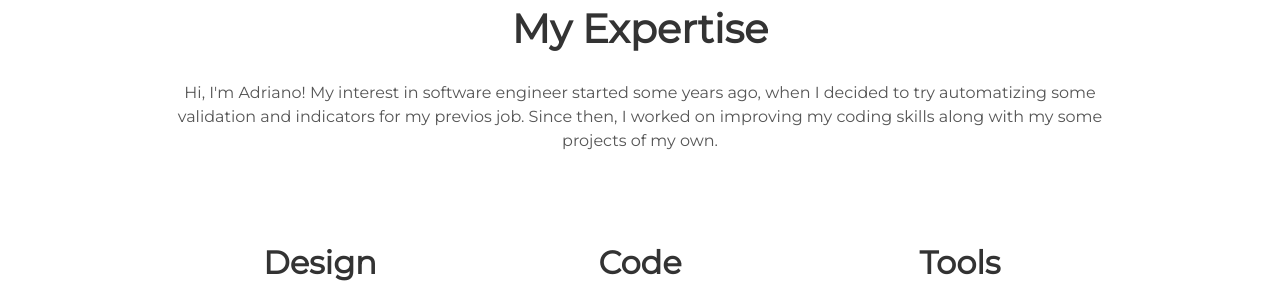
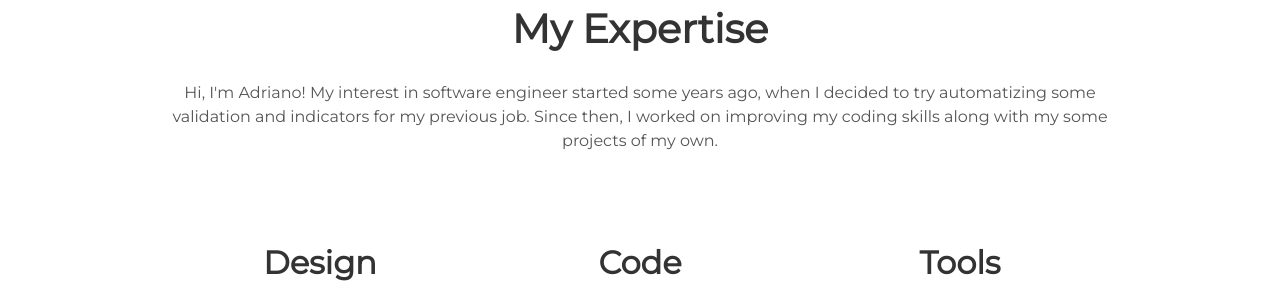
Before and after one commit to adrianojbj/adrianojbj.github.io, a Jekyll site: the page built from index.html, in a window 1280 px wide and 900 px high, scrolled down 799 px. Shown: the part 177-477 px from the top of the window. Built offline with Jekyll 4.4.1, drawn with Linux system fonts in a browser that asks for light colours.

Commit message:
Update _config.yml

```diff
--- a/_config.yml
+++ b/_config.yml
@@ -6,9 +6,9 @@ description: This site was made to publish my personal portfolio
 
 # User settings
 username: Adriano Birnfeld
-user_description: Hi, I'm Adriano! My interest in software engineer started some years ago, when I decided to try automatizing some validation and indicators for my previos job. Since then, I worked on improving my coding skills along with my some projects of my own.
+user_description: Hi, I'm Adriano! My interest in software engineer started some years ago, when I decided to try automatizing some validation and indicators for my previous job. Since then, I worked on improving my coding skills along with my some projects of my own.
 user_title: Software Developer
-email: anon@anon.com
+email: adrianojbj@gmail.com
 twitter_username: lorem_ipsum
 github_username:  lorem_ipsum
 gplus_username:  lorem_ipsum
```
